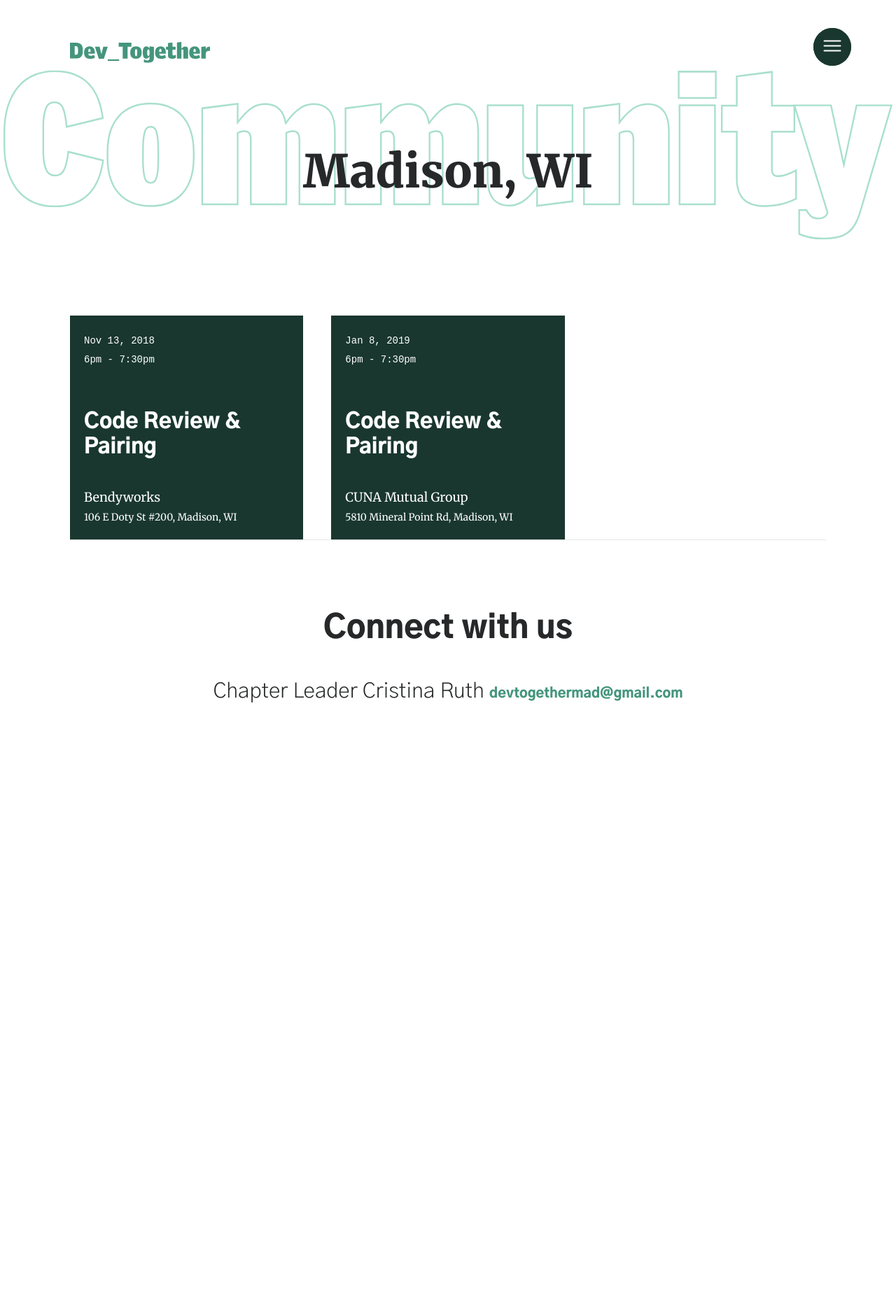
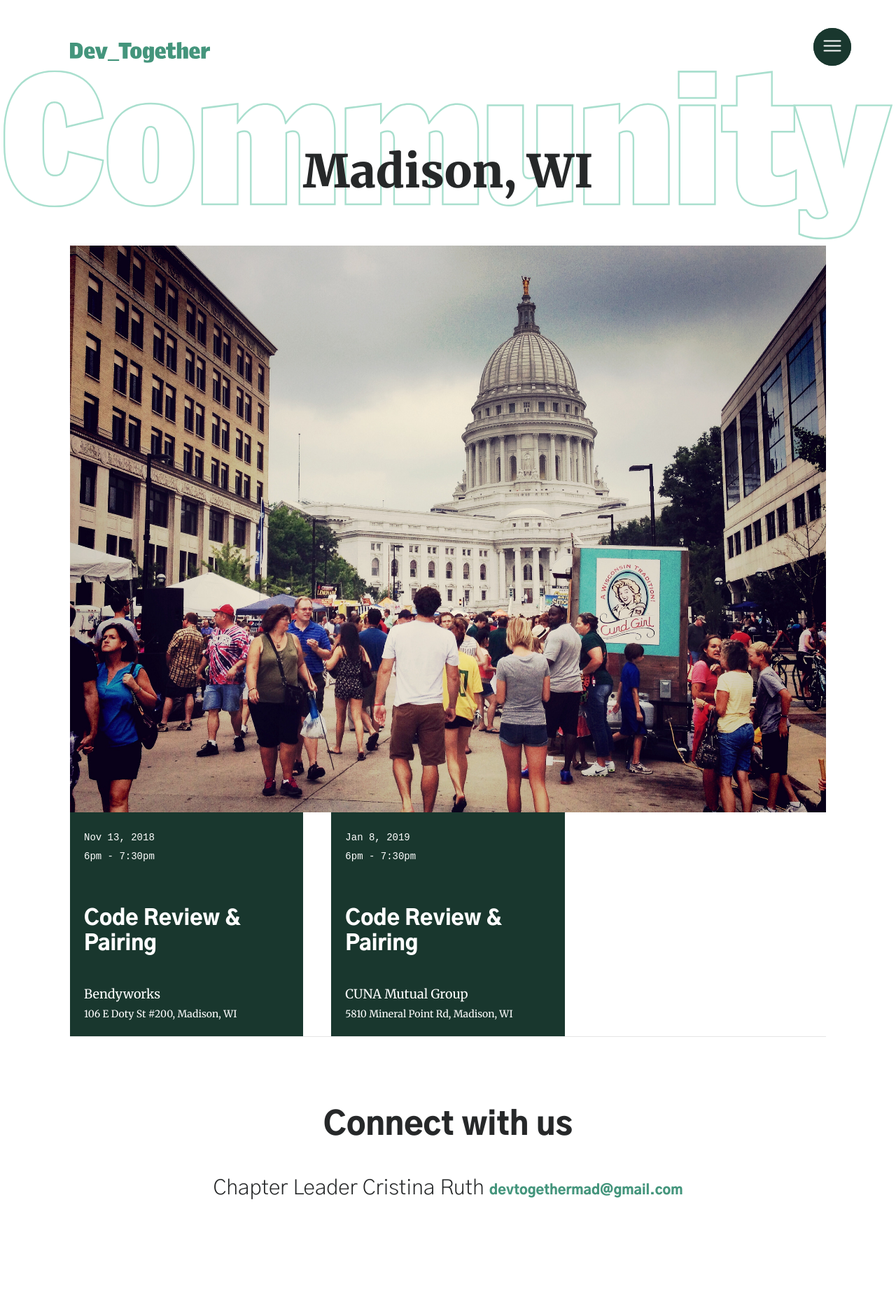
Before and after one commit to mercedesb/dev-together, a Jekyll site: the page built from docs/chapters/madison.html, in a window 1280 px wide. Shown: the whole page at 70% size. Built offline with Jekyll 4.4.1, drawn with Linux system fonts in a browser that asks for light colours; some web fonts are replaced; before the commit the page ends 1168 px from its top, so only the background shows below that.

Commit message:
added chapter images (need to edit)

```diff
--- a/docs/_data/chapters.json
+++ b/docs/_data/chapters.json
@@ -8,7 +8,8 @@
     "twitter": "devtogetherchi",
     "instagram": "devtogetherchi",
     "meetup": "devtogetherchi",
-    "hasEmailSignup": true
+    "hasEmailSignup": true,
+    "image": "../assets/images/jonathan-j-castellon-984797-unsplash.jpg"
   },
   {
     "href": "madison",
@@ -17,6 +18,7 @@
     "leader": "Cristina Ruth",
     "email": "devtogethermad@gmail.com",
     "twitter": "devtogethermad",
-    "hasEmailSignup": false
+    "hasEmailSignup": false,
+    "image": "../assets/images/jabiz-raisdana-flickr.jpg"
   }
 ]
--- a/docs/_includes/chapter.html
+++ b/docs/_includes/chapter.html
@@ -1,6 +1,7 @@
 <section class="Section">
   <img class="BackgroundHeading" src="../assets/images/Community.svg" alt="Community text" />
   <h1 class="Section-heading">{{include.chapter.location}}</h1>
+  <img src="{{include.chapter.image}}" alt="People walking around the city" />
   <div class="Grid">
     {% assign events = site.data.events | where: "chapter", include.chapter.name | sort: "date" | limit: 3 %}
     {% for event in events %}
--- a/docs/chapters/index.html
+++ b/docs/chapters/index.html
@@ -12,6 +12,7 @@ permalink: /chapters/
       {% for chapter in site.data.chapters %}
       <div class="GridItem GridItem--half">
         <a class="Chapter" href="{{chapter.href}}">
+          <img src="{{chapter.image}}" alt="People walking around the city" />
           <h2>{{chapter.location}}</h2>
         </a>
         <p>
--- a/docs/chapters/madison.html
+++ b/docs/chapters/madison.html
@@ -5,14 +5,4 @@ permalink: chapters/madison
 ---
 {% assign chapter = site.data.chapters | where: "name", "Mad" | first %}
 
-<section class="Section">
-  <img class="BackgroundHeading" src="../assets/images/Community.svg" alt="Community text" />
-  <h1 class="Section-heading">{{chapter.location}}</h1>
-  <div class="Grid">
-    {% assign events = site.data.events | where: "chapter", "Mad" | sort: "date" | limit: 3 %}
-    {% for event in events %}
-    {% include event.html event=event %}
-    {% endfor %}
-  </div>
-  {% include chapter_contact_info.html chapter=chapter %}
-</section>
+{% include chapter.html chapter=chapter %}
```
Also changed, not shown: docs/assets/images/jabiz-raisdana-flickr.jpg (added), 1 other file.
